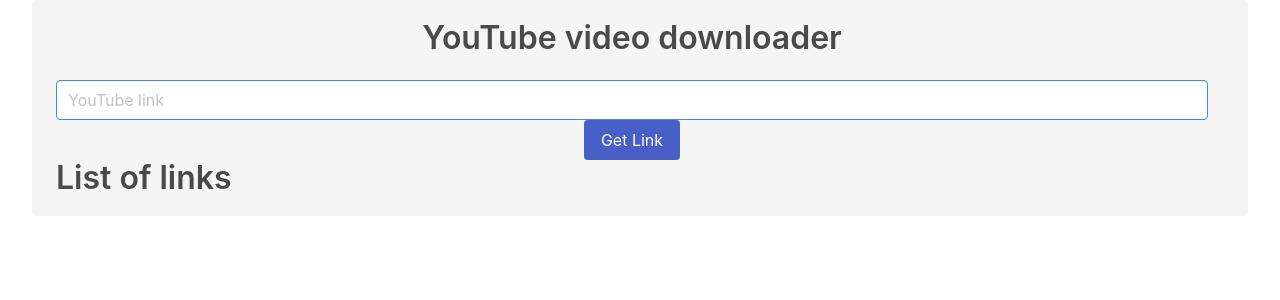
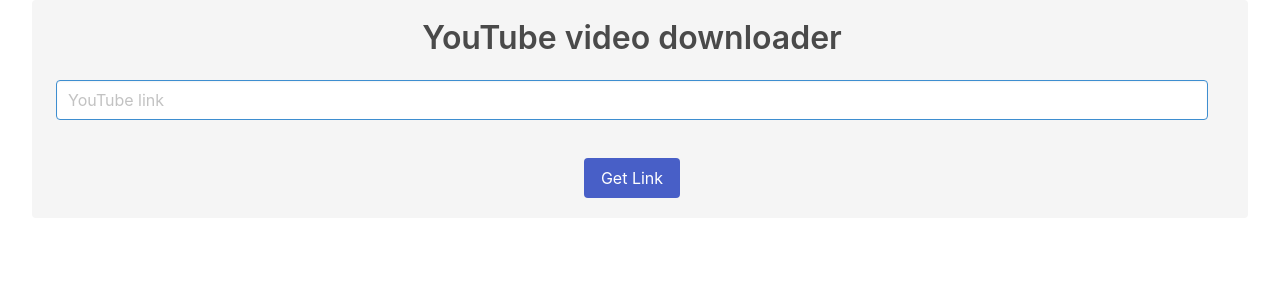
Before and after one commit to prokawsar/youtube-video-downloader, a Svelte app: page / in a window 1280 px wide. Shown: the top 300 px of the page. Built offline with nearby package versions, Linux system fonts and the light colour scheme.

Commit message:
fix state behavior

```diff
--- a/src/components/App.svelte
+++ b/src/components/App.svelte
@@ -1,12 +1,18 @@
 <script>
 	import SearchBar from './views/SearchBar.svelte'
 	import ResultPanel from './views/ResultPanel.svelte'
+
+	let result_state = false
 
 </script>
 
 <div class="container is-fluid">
   <div class="notification">
-		<SearchBar />
-		<ResultPanel />
+		<SearchBar bind:result_state />
   </div>
+	<div>
+		{#if result_state}
+			<ResultPanel />
+		{/if}
+	</div>
 </div>
--- a/src/components/views/SearchBar.svelte
+++ b/src/components/views/SearchBar.svelte
@@ -2,7 +2,7 @@
 
 import LinkViewer from './ResultPanel.svelte';
 
-let result_state = false
+export let result_state = false
 
 let getLink = (event) => {
   event.stopPropagation()
@@ -16,11 +16,15 @@
 	<div class="field">
 		<div class="control has-text-centered">
 			<input class="input is-info" type="text" placeholder="YouTube link">
+			<span class="icon is-small is-right">
+				<i class="fa fa-check"></i>
+			</span>
+		</div>
+	</div>
+	<div class="field">
+		<div class="control has-text-centered">
 			<button class="button is-link" on:click={getLink}>Get Link</button>
 		</div>
 	</div>
 
-	{#if result_state}
-		<LinkViewer />
-	{/if}
 </div>
```
